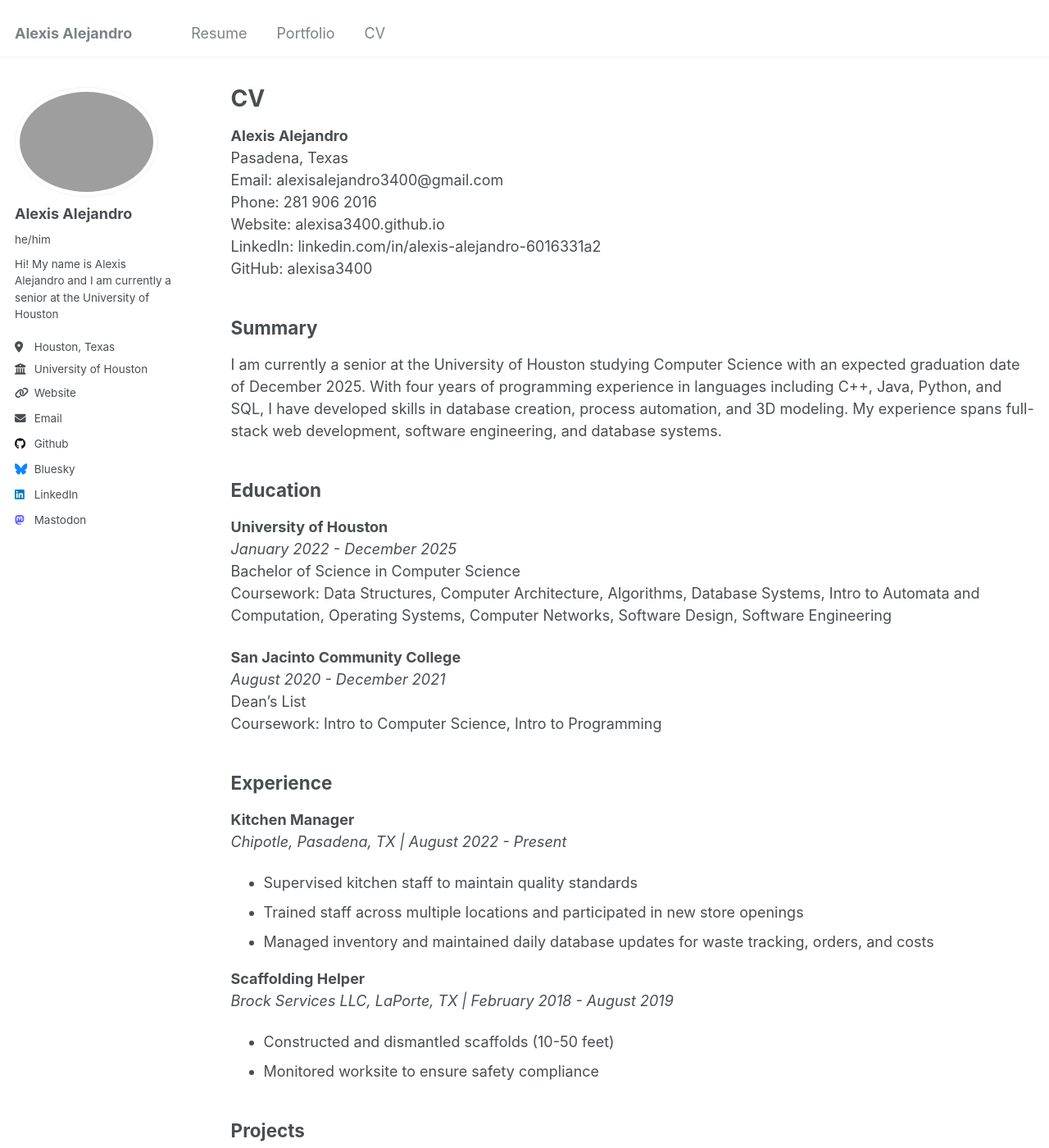
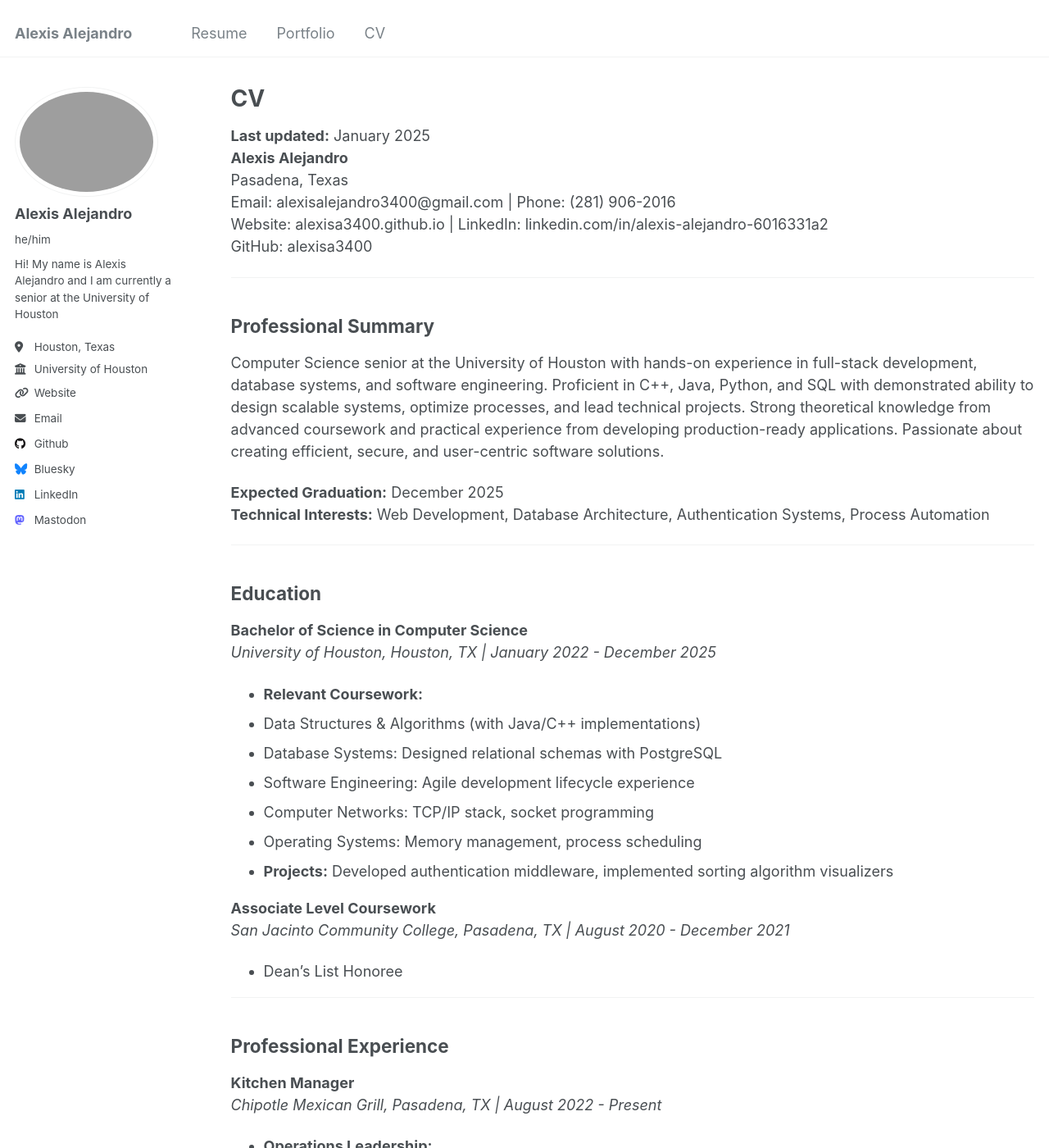
Before and after one commit to AlexisA3400/AlexisA3400.github.io, a Jekyll site: the page built from _pages/cv.md, in a window 1280 px wide and 1400 px high. Shown: the whole window at 82% size. Built offline with Jekyll 4.4.1, drawn with Linux system fonts in a browser that asks for light colours; some of the changed text lies outside the part shown.

Commit message:
Update cv.md

```diff
--- a/_pages/cv.md
+++ b/_pages/cv.md
@@ -9,60 +9,92 @@ redirect_from:
 
 {% include base_path %}
 
-
+**Last updated:** January 2025
 **Alexis Alejandro**
 Pasadena, Texas
-Email: alexisalejandro3400@gmail.com
-Phone: 281 906 2016
-Website: alexisa3400.github.io
-LinkedIn: linkedin.com/in/alexis-alejandro-6016331a2
+Email: alexisalejandro3400@gmail.com | Phone: (281) 906-2016
+Website: alexisa3400.github.io | LinkedIn: linkedin.com/in/alexis-alejandro-6016331a2
 GitHub: alexisa3400
 
-## Summary
+---
 
-I am currently a senior at the University of Houston studying Computer Science with an expected graduation date of December 2025. With four years of programming experience in languages including C++, Java, Python, and SQL, I have developed skills in database creation, process automation, and 3D modeling. My experience spans full-stack web development, software engineering, and database systems.
+## Professional Summary
+
+Computer Science senior at the University of Houston with hands-on experience in full-stack development, database systems, and software engineering. Proficient in C++, Java, Python, and SQL with demonstrated ability to design scalable systems, optimize processes, and lead technical projects. Strong theoretical knowledge from advanced coursework and practical experience from developing production-ready applications. Passionate about creating efficient, secure, and user-centric software solutions.
+
+**Expected Graduation:** December 2025
+**Technical Interests:** Web Development, Database Architecture, Authentication Systems, Process Automation
+
+---
 
 ## Education
 
-**University of Houston**
-*January 2022 - December 2025*
-Bachelor of Science in Computer Science
-Coursework: Data Structures, Computer Architecture, Algorithms, Database Systems, Intro to Automata and Computation, Operating Systems, Computer Networks, Software Design, Software Engineering
+**Bachelor of Science in Computer Science**
+*University of Houston, Houston, TX | January 2022 - December 2025*
+-  **Relevant Coursework:**
+  - Data Structures & Algorithms (with Java/C++ implementations)
+  - Database Systems: Designed relational schemas with PostgreSQL
+  - Software Engineering: Agile development lifecycle experience
+  - Computer Networks: TCP/IP stack, socket programming
+  - Operating Systems: Memory management, process scheduling
+- **Projects:** Developed authentication middleware, implemented sorting algorithm visualizers
 
-**San Jacinto Community College**
-*August 2020 - December 2021*
-Dean's List
-Coursework: Intro to Computer Science, Intro to Programming
+**Associate Level Coursework**
+*San Jacinto Community College, Pasadena, TX | August 2020 - December 2021*
+- Dean's List Honoree
 
-## Experience
+
+---
+
+## Professional Experience
 
 **Kitchen Manager**
-*Chipotle, Pasadena, TX | August 2022 - Present*
-- Supervised kitchen staff to maintain quality standards
-- Trained staff across multiple locations and participated in new store openings
-- Managed inventory and maintained daily database updates for waste tracking, orders, and costs
+*Chipotle Mexican Grill, Pasadena, TX | August 2022 - Present*
+- **Operations Leadership:**
+  - Direct team of 12+ kitchen staff
+  - Manage inventory tracking system
+- **Technical Integration:**
+  - Trained 30+ employees across 4 locations on POS system operations
+- **Quality Assurance:**
+  - Maintained health inspection scores through rigorous standards enforcement
 
 **Scaffolding Helper**
 *Brock Services LLC, LaPorte, TX | February 2018 - August 2019*
-- Constructed and dismantled scaffolds (10-50 feet)
-- Monitored worksite to ensure safety compliance
+- **Safety Compliance:**
+  - Constructed and dismantled scaffolds (10-50 feet)
+  - Monitored worksite to ensure safety compliance
 
-## Projects
+---
 
-**Public Library Database System**
-- Developed a database system to track books and media
-- Implemented back-end and API functionality
-- Tools: Vue, DeBeaver, PostgreSQL
+## Technical Projects
 
-**User Registration Website**
-- Python-Flask based user registration system
-- Implemented Azure Microsoft Authentication
-- Full-stack development including front-end and back-end
+**Secure User Registration Portal** | Python, Flask, Azure AD
+*University Project | Fall 2024*
+- Designed project based on modern Software Design Standards
+- Integrated Microsoft Identity Platform
+- Implemented pdf generation for various forms
+- Developed responsive front-end with form validation
 
-## Skills
+**Library Management System** | Vue.js, PostgreSQL
+*Database Systems Course | Spring 2024*
+- Architected normalized database schema supporting 10+ entity relationships
+- Built administrative dashboard with CRUD functionalitys
+- Optimized SQL queries using PostGreSQL
+
+---
+
+## Technical Skills
 
 **Programming Languages:**
-C++, C, Java, SQL, JavaScript, Vue, Python, HTML, CSS
+- **Proficient:** Python (Flask, Django), Java, SQL (PostgreSQL, MySQL)
+- **Experienced:** C/C++, JavaScript (Vue.js), HTML5/CSS3
 
-**Development Skills:**
-Full-stack web development (Python-Flask), Database Design, Software Engineering, Process Automation
+**Development Tools & Practices:**
+- Full SDLC Experience | Git Version Control | REST API Design
+- Database Modeling (ERD) | Unit Testing (PyTest) | CI/CD Pipelines
+]
+
+---
+
+## Other SKills:**
+- Bilingual: Fluent in English and Spanish
```
